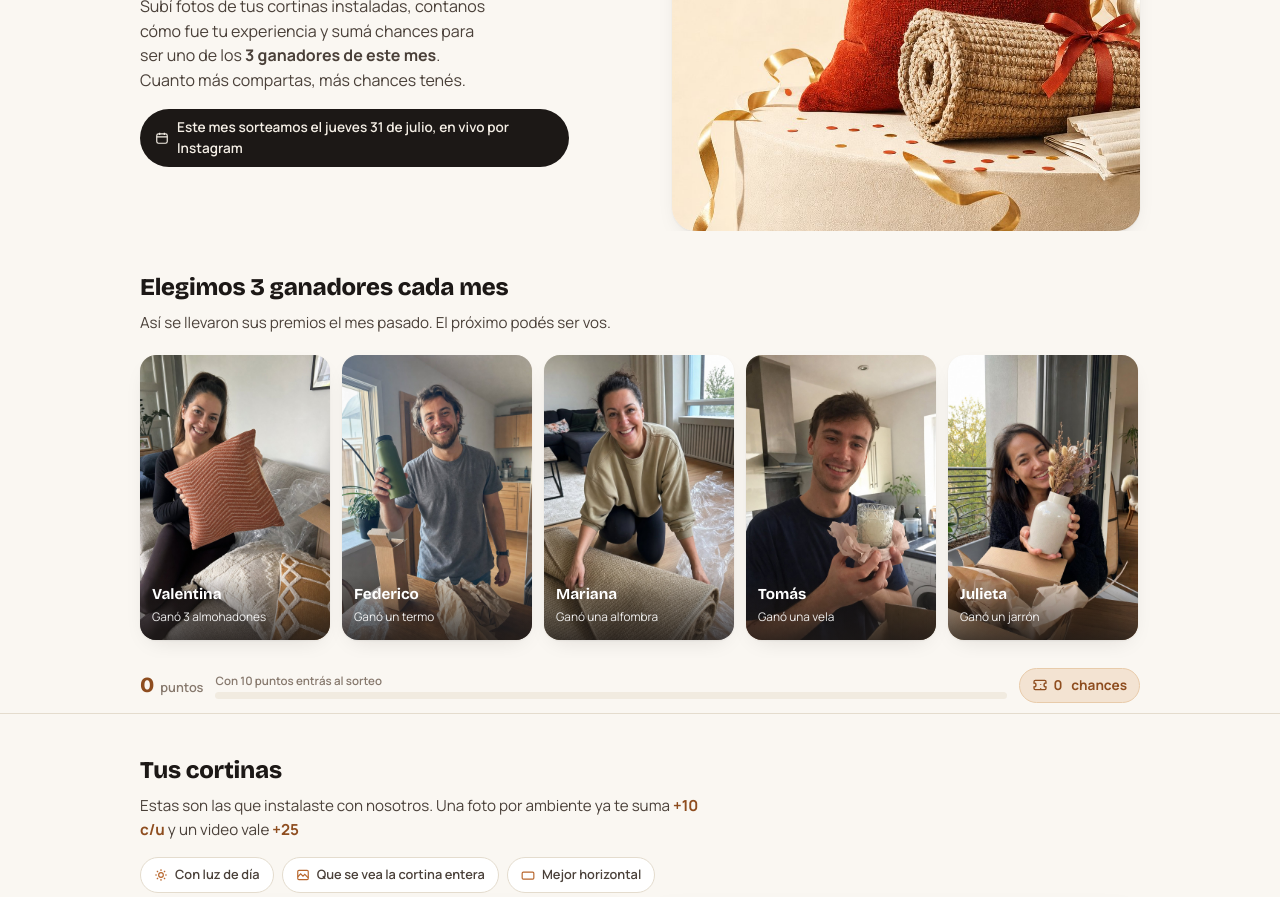
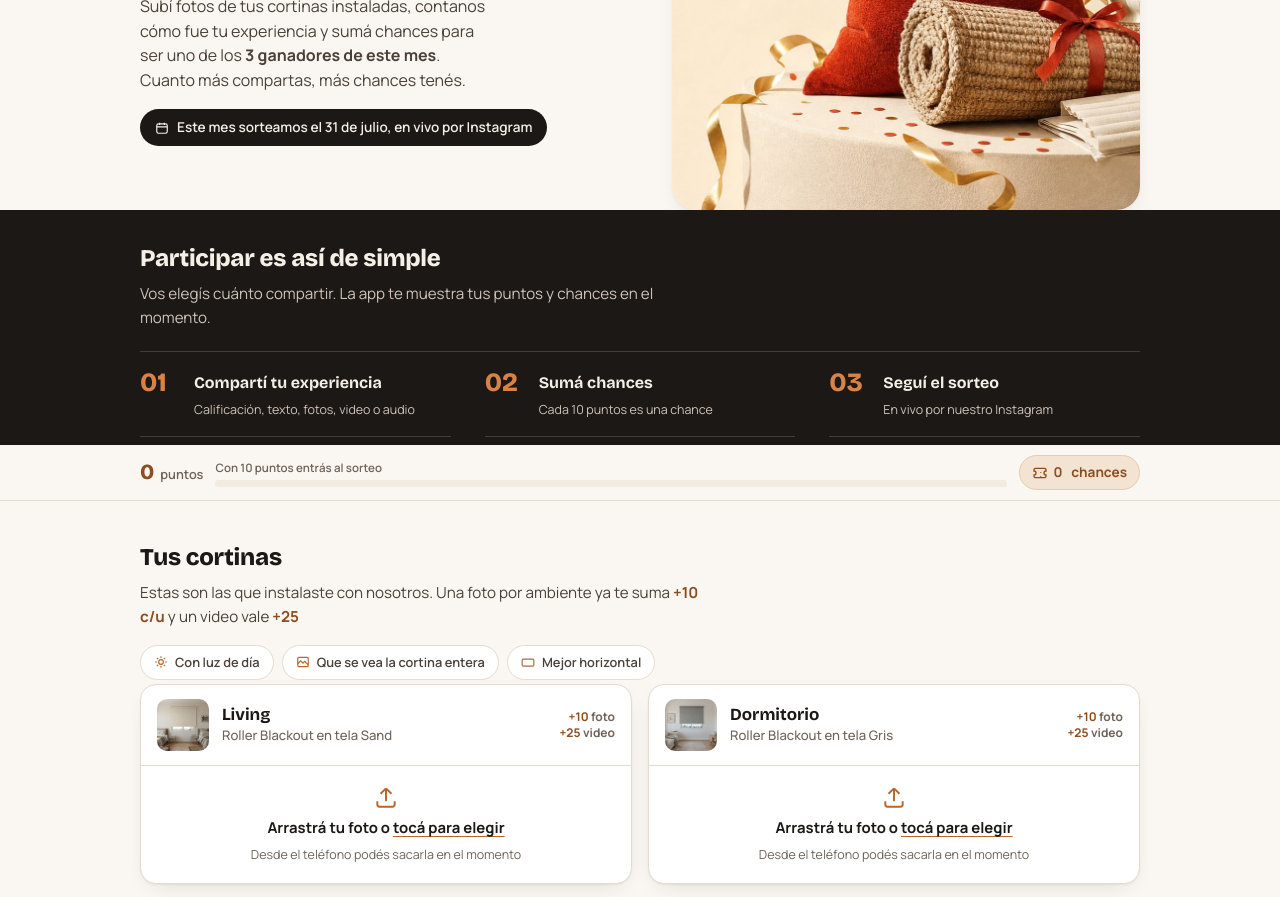
Before and after one commit to AgusLaboral/rollershow-reviews, a website: page index.html in a window 1280 px wide. Shown: the part 297-1194 px from the top of the page. Drawn offline with nearby package versions, Linux system fonts and the light colour scheme.

Commit message:
fix: make reviews flow honest and mobile-safe

```diff
--- a/index.html
+++ b/index.html
@@ -17,13 +17,13 @@
    ========================================================================== */
 :root{
   --bg:#FAF7F2; --bg-elev:#FFFFFF; --bg-muted:#F1EBE0; --bg-deep:#1C1816;
-  --fg:#1C1816; --fg-soft:#4A4039; --fg-mute:#87796D;
+  --fg:#1C1816; --fg-soft:#4A4039; --fg-mute:#6F6258;
   --border:#E4DCCE; --border-strong:#C8BCA8;
   --accent:#B8662C; --accent-deep:#8E4D1F; --accent-soft:#F3E3D2; --on-accent:#FFFFFF;
   /* Rojo Teja: color institucional de CTA (manual de marca, cap. 02 Color) */
   --cta:#C63A21; --cta-glow:#D2451E; --cta-deep:#97290F;
   /* Iconografía del audio en verde WhatsApp real, para que la interfaz se sienta familiar */
-  --whatsapp:#25D366; --whatsapp-deep:#1FAD53; --whatsapp-soft:#E3F5E8;
+  --whatsapp:#25D366; --whatsapp-deep:#1FAD53; --whatsapp-accessible:#147A3A; --whatsapp-soft:#E3F5E8;
   --ok:#4C7A4C; --danger:#B23B3B;
   --font-display:"Bricolage Grotesque",system-ui,sans-serif;
   --font-body:"Manrope",system-ui,sans-serif;
@@ -51,7 +51,7 @@ a{color:var(--accent-deep)}
   background:linear-gradient(100deg,rgba(250,247,242,.97) 0%,rgba(250,247,242,.93) 42%,rgba(250,247,242,.62) 66%,rgba(250,247,242,.12) 88%,rgba(250,247,242,0) 100%)}
 .hero-inner{position:relative;max-width:680px;margin:0 auto;padding:22px 20px 30px;min-height:430px;display:flex;flex-direction:column}
 .hero-top{display:flex;align-items:center;justify-content:space-between;gap:12px}
-.hero-top img{height:26px;width:auto}
+.hero-top img{height:26px;width:auto;max-width:clamp(150px,52vw,220px);flex-shrink:1}
 .ig-link{display:inline-flex;align-items:center;gap:7px;font-size:.82rem;font-weight:600;color:var(--fg-soft);text-decoration:none;
   border:1px solid var(--border-strong);border-radius:999px;padding:6px 12px;background:rgba(255,255,255,.55)}
 .ig-link svg{width:15px;height:15px}
@@ -86,18 +86,16 @@ section{padding:38px 0 6px}
 .sec-head p{color:var(--fg-soft);margin-top:5px;font-size:.95rem}
 .pts-hint{font-size:inherit;font-weight:800;color:var(--accent-deep)}
 
-/* ---------- Carrusel de ganadores ---------- */
-.ganadores-sec{padding-bottom:0}
-.ganadores-track{display:flex;gap:12px;overflow-x:auto;scroll-snap-type:x mandatory;scroll-padding-left:20px;
-  margin-top:16px;padding:4px 20px 18px;-webkit-overflow-scrolling:touch;scrollbar-width:none}
-.ganadores-track::-webkit-scrollbar{display:none}
-.ganador-card{flex:0 0 168px;scroll-snap-align:start;border-radius:var(--radius);overflow:hidden;
-  box-shadow:var(--shadow);position:relative;aspect-ratio:2/3;background:var(--bg-muted)}
-.ganador-card img{width:100%;height:100%;object-fit:cover;display:block}
-.ganador-info{position:absolute;left:0;right:0;bottom:0;padding:10px 12px 12px;color:#fff;
-  background:linear-gradient(0deg,rgba(28,24,22,.78) 0%,rgba(28,24,22,.32) 65%,rgba(28,24,22,0) 100%)}
-.ganador-info strong{font-family:var(--font-display);font-size:.95rem;display:block;line-height:1.2}
-.ganador-info span{font-size:.74rem;opacity:.92}
+/* ---------- Mecánica verificable, sin testimonios inventados ---------- */
+.mecanica-sec{padding:30px 0 8px;background:var(--bg-deep);color:#F5EFE6}
+.mecanica-sec .sec-head p{color:#CFC3B8}
+.mecanica-track{display:grid;margin-top:22px;border-top:1px solid rgba(255,255,255,.16)}
+.mecanica-step{display:grid;grid-template-columns:42px 1fr;align-items:center;gap:4px 12px;
+  padding:17px 0;border-bottom:1px solid rgba(255,255,255,.16)}
+.mecanica-step::before{content:attr(data-step);font-family:var(--font-display);font-size:1.65rem;
+  font-weight:800;color:#D98245;line-height:1}
+.mecanica-step strong{font-family:var(--font-display);font-size:1rem;line-height:1.25}
+.mecanica-step span{grid-column:2;font-size:.78rem;color:#CFC3B8;text-align:left}
 
 /* ---------- Tips de foto ---------- */
 .tips{display:flex;gap:8px;margin:16px 0 4px;flex-wrap:wrap}
@@ -159,7 +157,7 @@ section{padding:38px 0 6px}
 /* ---------- Audio ---------- */
 .audio-sub{font-size:.85rem;color:var(--fg-mute);margin-top:3px}
 .audio-ui{margin-top:14px;min-height:58px}
-.rec-btn{display:flex;align-items:center;gap:11px;background:var(--whatsapp);color:#fff;border-radius:999px;
+.rec-btn{display:flex;align-items:center;gap:11px;background:var(--whatsapp-accessible);color:#fff;border-radius:999px;
   padding:13px 20px;font-weight:700;font-size:.95rem;box-shadow:0 6px 18px -6px rgba(37,211,102,.55);transition:transform .15s}
 .rec-btn:active{transform:scale(.97)}
 .rec-btn svg{width:19px;height:19px;flex:none}
@@ -174,7 +172,7 @@ section{padding:38px 0 6px}
 .rec-stop svg{width:15px;height:15px}
 .voice-note{display:flex;align-items:center;gap:11px;background:var(--whatsapp-soft);border:1px solid #C3E9CE;
   border-radius:999px;padding:8px 10px;min-width:0}
-.vn-play{width:42px;height:42px;border-radius:50%;background:var(--whatsapp);color:#fff;display:grid;place-items:center;flex:none}
+.vn-play{width:42px;height:42px;border-radius:50%;background:var(--whatsapp-accessible);color:#fff;display:grid;place-items:center;flex:none}
 .vn-play svg{width:16px;height:16px}
 .vn-track{flex:1;height:5px;background:#C3E9CE;border-radius:99px;overflow:hidden;min-width:0}
 .vn-track i{display:block;height:100%;width:0%;background:var(--whatsapp-deep);border-radius:99px}
@@ -275,6 +273,13 @@ dialog::backdrop{background:rgba(28,24,22,.35);backdrop-filter:blur(7px);-webkit
 #exitModal .cta{margin-top:18px;font-size:1.02rem;padding:14px}
 #exitModal .stay{margin-top:12px;font-weight:700;font-size:.88rem;color:var(--fg-mute);width:100%}
 
+@media (max-width:379px){
+  .chancebar-in{display:grid;grid-template-columns:auto 1fr auto;gap:6px 10px}
+  .chance-count{grid-column:1}
+  .tickets{grid-column:3}
+  .chance-meter{grid-column:1/-1;grid-row:2}
+}
+
 @media (min-width:640px) and (max-width:899px){
   .hero-inner{min-height:480px;padding:28px 20px 44px}
   .hero-copy{padding-top:150px}
@@ -302,11 +307,9 @@ dialog::backdrop{background:rgba(28,24,22,.35);backdrop-filter:blur(7px);-webkit
 
   .wrap{max-width:1080px;padding:0 40px}
   .chancebar-in{max-width:1080px;padding:10px 40px}
-  /* El carrusel es hermano de .wrap, no hijo: sin este centrado queda pegado
-     al borde real del viewport en vez de alinearse con el resto (bug real
-     en pantallas anchas, aunque a 1280-1440px no se notaba tanto). */
-  .ganadores-track{max-width:1080px;margin:16px auto 0;scroll-padding-left:40px;padding:4px 40px 18px}
-  .ganador-card{flex-basis:190px}
+  .mecanica-track{grid-template-columns:repeat(3,1fr);column-gap:34px}
+  .mecanica-step{grid-template-columns:42px 1fr;align-content:start}
+  .mecanica-step span{grid-column:2;text-align:left}
   /* Tus cortinas: grid de 2 columnas real, no una sola card estirada al ancho completo */
   #items{display:grid;grid-template-columns:1fr 1fr;gap:16px}
   .item{margin-top:0}
@@ -339,50 +342,25 @@ dialog::backdrop{background:rgba(28,24,22,.35);backdrop-filter:blur(7px);-webkit
       <p>Subí fotos de tus cortinas instaladas, contanos cómo fue tu experiencia y sumá chances para ser uno de los <strong>3 ganadores de este mes</strong>. Cuanto más compartas, más chances tenés.</p>
       <span class="hero-fecha">
         <svg viewBox="0 0 24 24" fill="none" stroke="currentColor" stroke-width="2"><rect x="3" y="5" width="18" height="16" rx="3"/><path d="M3 10h18M8 3v4M16 3v4"/></svg>
-        Este mes sorteamos el jueves 31 de julio, en vivo por Instagram
+        Este mes sorteamos el 31 de julio, en vivo por Instagram
       </span>
     </div>
   </div>
 </header>
 
-<!-- ============================================================
-     GANADORES REALES — el hook, justo después del hero: prueba
-     concreta de que esto pasa todos los meses, antes de pedir nada.
-     OJO: nombres y fotos son de ejemplo (generadas), placeholder del
-     mockup. Antes de producción, reemplazar por ganadores reales
-     (foto real + nombre real + qué ganó) — mostrar gente inventada
-     como si fuera real no es sostenible una vez que esto sea el sitio
-     de verdad. TODO(Nico/Agus): esta sección debería alimentarse del
-     historial real de sorteos, no hardcodeada.
-============================================================ -->
-<section class="ganadores-sec">
+<!-- Mecánica honesta: hasta contar con un historial real de sorteos,
+     no mostramos nombres, fotos ni premios de personas inventadas. -->
+<section class="mecanica-sec" aria-labelledby="mecanicaTitle">
   <div class="wrap">
     <div class="sec-head">
-      <h2>Elegimos 3 ganadores cada mes</h2>
-      <p>Así se llevaron sus premios el mes pasado. El próximo podés ser vos.</p>
+      <h2 id="mecanicaTitle">Participar es así de simple</h2>
+      <p>Vos elegís cuánto compartir. La app te muestra tus puntos y chances en el momento.</p>
     </div>
-  </div>
-  <div class="ganadores-track" id="ganadoresTrack">
-    <article class="ganador-card">
-      <img src="img/ganador-1-almohadones.jpg" alt="Valentina mostrando los 3 almohadones que ganó" loading="lazy" />
-      <div class="ganador-info"><strong>Valentina</strong><span>Ganó 3 almohadones</span></div>
-    </article>
-    <article class="ganador-card">
-      <img src="img/ganador-2-termo.jpg" alt="Federico con el termo que ganó recién desempaquetado" loading="lazy" />
-      <div class="ganador-info"><strong>Federico</strong><span>Ganó un termo</span></div>
-    </article>
-    <article class="ganador-card">
-      <img src="img/ganador-3-alfombra.jpg" alt="Mariana desenrollando la alfombra que ganó" loading="lazy" />
-      <div class="ganador-info"><strong>Mariana</strong><span>Ganó una alfombra</span></div>
-    </article>
-    <article class="ganador-card">
-      <img src="img/ganador-4-vela.jpg" alt="Tomás con la vela decorativa que ganó" loading="lazy" />
-      <div class="ganador-info"><strong>Tomás</strong><span>Ganó una vela</span></div>
-    </article>
-    <article class="ganador-card">
-      <img src="img/ganador-5-jarron.jpg" alt="Julieta con el jarrón decorativo que ganó" loading="lazy" />
-      <div class="ganador-info"><strong>Julieta</strong><span>Ganó un jarrón</span></div>
-    </article>
+    <div class="mecanica-track">
+      <div class="mecanica-step" data-step="01"><strong>Compartí tu experiencia</strong><span>Calificación, texto, fotos, video o audio</span></div>
+      <div class="mecanica-step" data-step="02"><strong>Sumá chances</strong><span>Cada 10 puntos es una chance</span></div>
+      <div class="mecanica-step" data-step="03"><strong>Seguí el sorteo</strong><span>En vivo por nuestro Instagram</span></div>
+    </div>
   </div>
 </section>
 
@@ -527,7 +505,7 @@ dialog::backdrop{background:rgba(28,24,22,.35);backdrop-filter:blur(7px);-webkit
       </div>
     </div>
 
-    <p class="gr-fecha">El sorteo se hace <b>en vivo el jueves 31 de julio</b> por nuestro Instagram. Ahí anunciamos a los 3 ganadores.</p>
+    <p class="gr-fecha">El sorteo se hace <b>en vivo el 31 de julio</b> por nuestro Instagram. Ahí anunciamos a los 3 ganadores.</p>
     <a class="gr-ig" href="https://instagram.com/cortinas.rollershow" target="_blank" rel="noopener">
       <svg viewBox="0 0 24 24" fill="none" stroke="currentColor" stroke-width="2"><rect x="2.5" y="2.5" width="19" height="19" rx="5.5"/><circle cx="12" cy="12" r="4.2"/><circle cx="17.6" cy="6.4" r="1.3" fill="currentColor" stroke="none"/></svg>
       Seguir a Rollershow y ver el sorteo
@@ -551,7 +529,7 @@ dialog::backdrop{background:rgba(28,24,22,.35);backdrop-filter:blur(7px);-webkit
     <div class="bases-txt">
       <p>Participan clientes de Rollershow mayores de 18 años, residentes en Argentina, que hayan comprado cortinas y completen este formulario durante el mes en curso.</p>
       <p>Toda participación confirmada tiene al menos una chance. Cada 10 puntos acumulados equivalen a una chance en el sorteo. Los puntos se otorgan por: foto de cortina instalada (10), video (25), mensaje de voz (30), calificación (5) y opinión escrita (5). El puntaje final lo valida Rollershow al revisar el material.</p>
-      <p>Se sortean 3 premios de decoración por mes, un premio por ganador. El sorteo se realiza en vivo el último jueves hábil del mes en el Instagram de Rollershow y el resultado se publica en esa cuenta. Los ganadores serán contactados por WhatsApp.</p>
+      <p>Se sortean 3 premios de decoración por mes, un premio por ganador. El sorteo se realiza en vivo en la fecha publicada en esta página, desde el Instagram de Rollershow, y el resultado se publica en esa cuenta. Los ganadores serán contactados por WhatsApp.</p>
       <p>Al participar autorizás a Rollershow a publicar las fotos, videos, audios y textos enviados en sus redes sociales, web y material comercial, sin datos personales más allá de tu nombre de pila. Podés pedir la baja del material escribiéndonos cuando quieras.</p>
       <p>Sin obligación de compra adicional. Premios no canjeables por dinero.</p>
     </div>
@@ -566,7 +544,7 @@ dialog::backdrop{background:rgba(28,24,22,.35);backdrop-filter:blur(7px);-webkit
   <div class="modal-in">
     <h2>Lo que cargaste ya suma</h2>
     <strong class="big" id="exitPts">0 puntos</strong>
-    <p>Te falta un solo paso: confirmá y entrás al sorteo del jueves 31 con todo lo que cargaste.</p>
+    <p>Te falta un solo paso: confirmá y entrás al sorteo del 31 de julio con todo lo que cargaste.</p>
     <button class="cta" id="exitConfirm">Confirmar mi participación</button>
     <button class="stay" data-close>Quiero seguir cargando</button>
   </div>
--- a/scripts/verify-alignment.mjs
+++ b/scripts/verify-alignment.mjs
@@ -12,7 +12,7 @@ for (const w of [1280, 1440, 1920]) {
   const rects = await page.evaluate(() => {
     const sel = {
       hero_h1: '.hero h1',
-      ganador_card: '.ganador-card',
+      mecanica_step: '.mecanica-step',
       chancebar_content: '.chance-count',
       item_card: '#items .item',
       experiencia_panel: '.experiencia',
```
Also changed, not shown: CLAUDE.md (+11 -5 lines), README.md.
